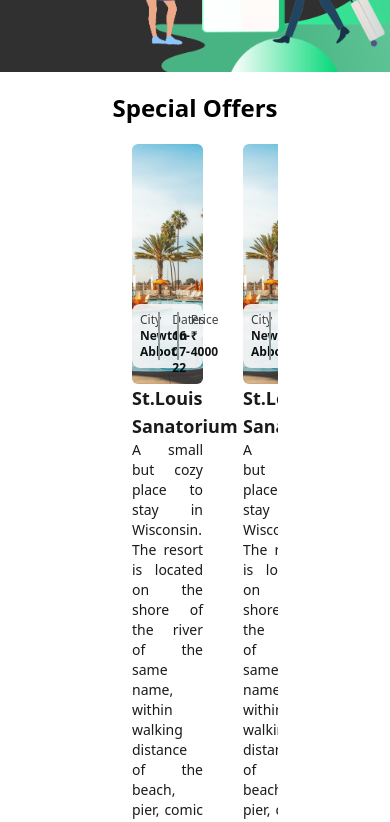
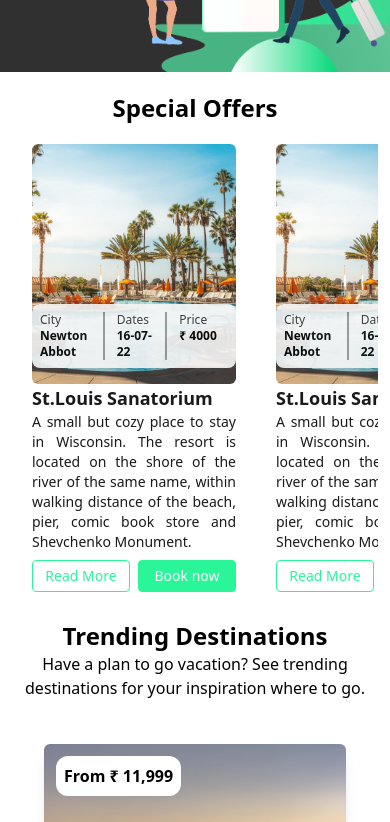
Before and after one commit to jaisonjoshi/Trouvailler-web, a React (Create React App) app: page / in a window 390 px wide. Shown: the part 1720-2542 px from the top of the page. Built offline with nearby package versions, Linux system fonts and the light colour scheme.

Commit message:
Corrected margin of react slick

```diff
--- a/src/Pages/home/Home.jsx
+++ b/src/Pages/home/Home.jsx
@@ -64,7 +64,7 @@ const Home = () => {
 
       </div>
 
-      <div className="mx-28">
+      <div className="mx-3 md:mx-28">
         <Offers />
       </div>
 
```
